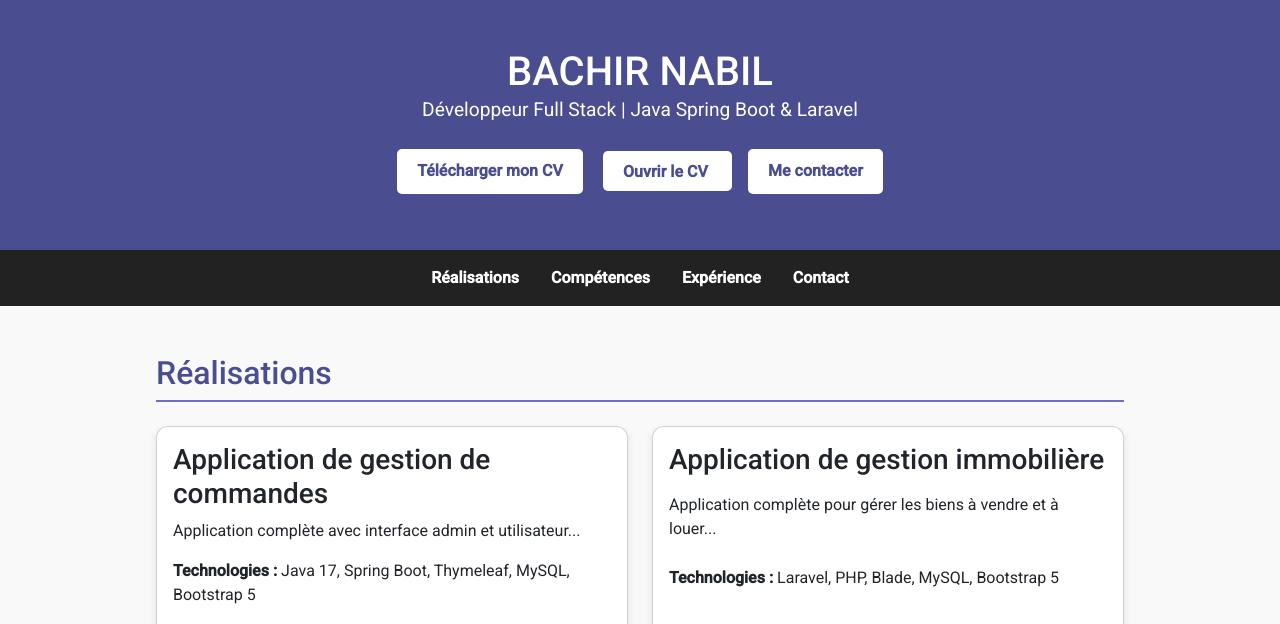
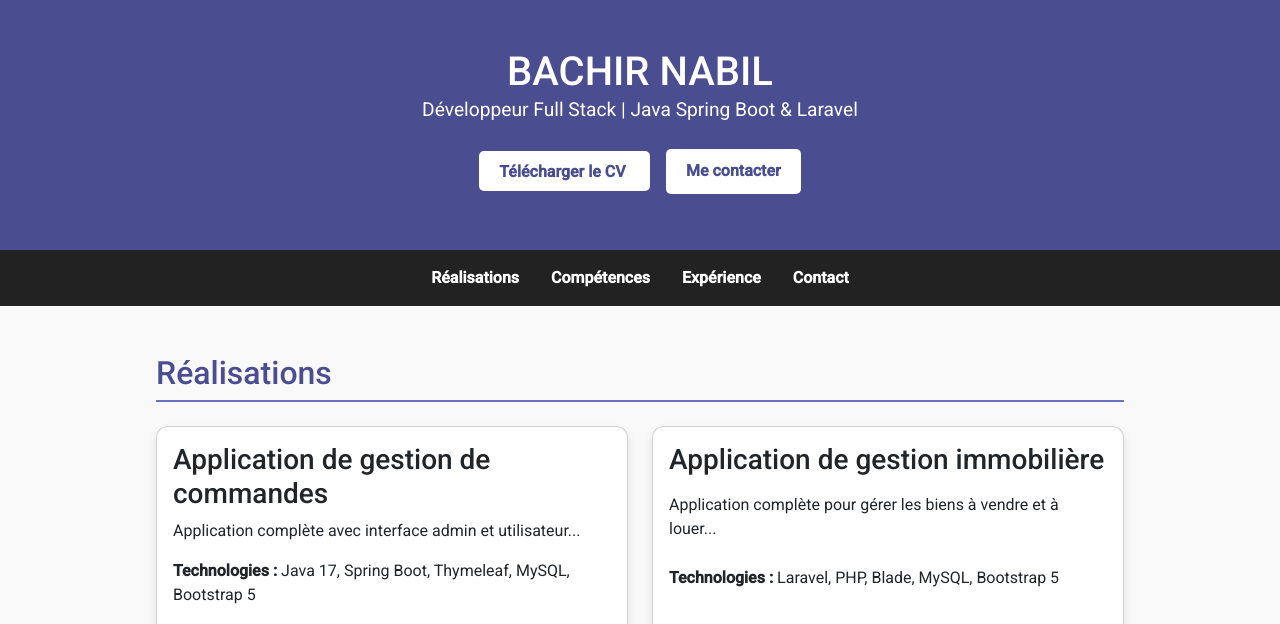
Before and after one commit to nabilBac/portfolio, a plain HTML site: page index.html in a window 1280 px wide. Shown: the top 624 px of the page. Drawn offline with nearby package versions, Linux system fonts and the light colour scheme.

Commit message:
Correction du bouton CV pour mobile

```diff
--- a/index.html
+++ b/index.html
@@ -19,14 +19,22 @@
     <p>Développeur Full Stack | Java Spring Boot & Laravel</p>
     <div class="boutons-header">
      <!-- Bouton principal : téléchargement direct si possible -->
-<a href="assets/CV.pdf" class="btn" download="CV_Bachir_Nabil.pdf">
-  Télécharger mon CV
+      <!-- Bouton CV -->
+    <!-- Pour PC : téléchargement -->
+<!-- Pour PC : téléchargement -->
+<!-- Pour PC : téléchargement -->
+<a href="assets/CV.pdf" class="btn d-none d-md-inline" download="CV_Bachir_Nabil.pdf">
+  Télécharger le CV
 </a>
 
-<!-- Bouton alternatif pour mobiles si le téléchargement direct est bloqué -->
-<a href="assets/CV.pdf" class="btn d-none d-md-inline" target="_blank">
+<!-- Pour mobile : ouverture dans un nouvel onglet -->
+<a href="assets/CV.pdf" class="btn d-inline-block d-md-none" target="_blank" rel="noopener noreferrer">
   Ouvrir le CV
 </a>
+
+
+
+
 
 
       <a href="#contact" class="btn">Me contacter</a>
```
